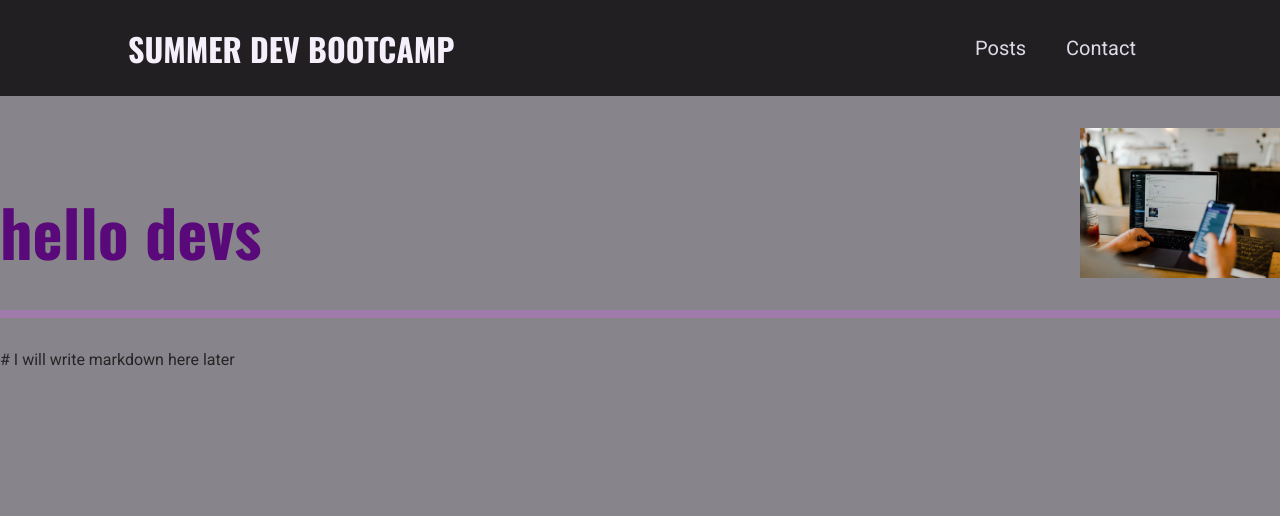
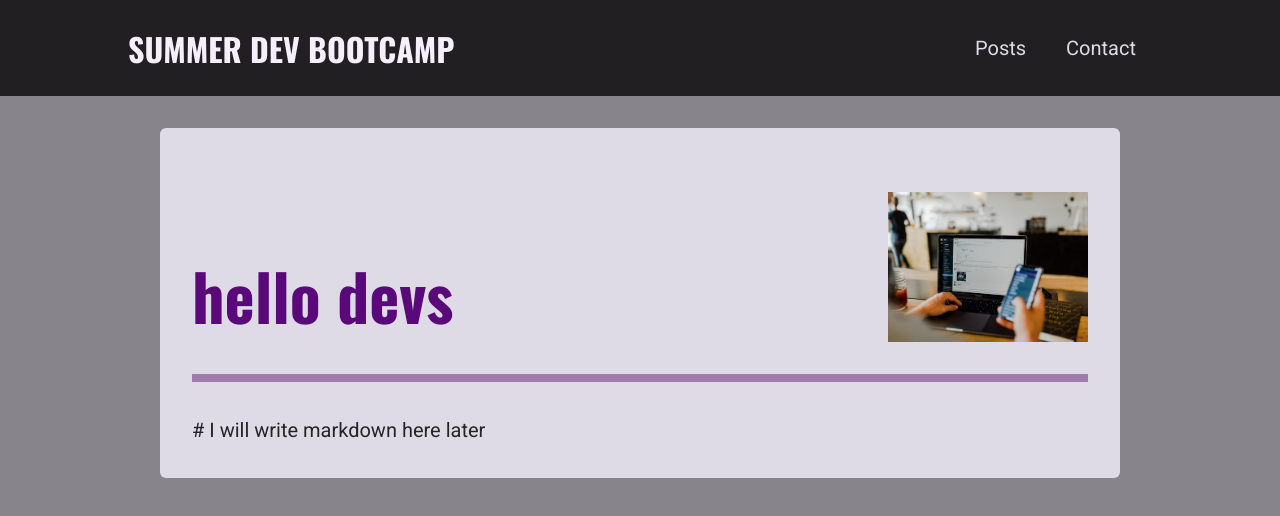
Before and after one commit to sdbeng/san-jose-dev-blog, a Next.js app: page /posts/hello-devs in a window 1280 px wide. Shown: the top 516 px of the page. Built offline with nearby package versions, Linux system fonts and the light colour scheme.

Commit message:
style post detail view

```diff
--- a/components/posts/post-detail/post-content.js
+++ b/components/posts/post-detail/post-content.js
@@ -8,7 +8,7 @@ const DUMMY_POST = {
 function PostContent() {
     const imagePath = `/images/posts/${DUMMY_POST.slug}/${DUMMY_POST.image}`
     return (
-        <article>
+        <article className={classes.content}>
             <PostHeader title={DUMMY_POST.title} image={imagePath} />
             {DUMMY_POST.content}
         </article>
```
